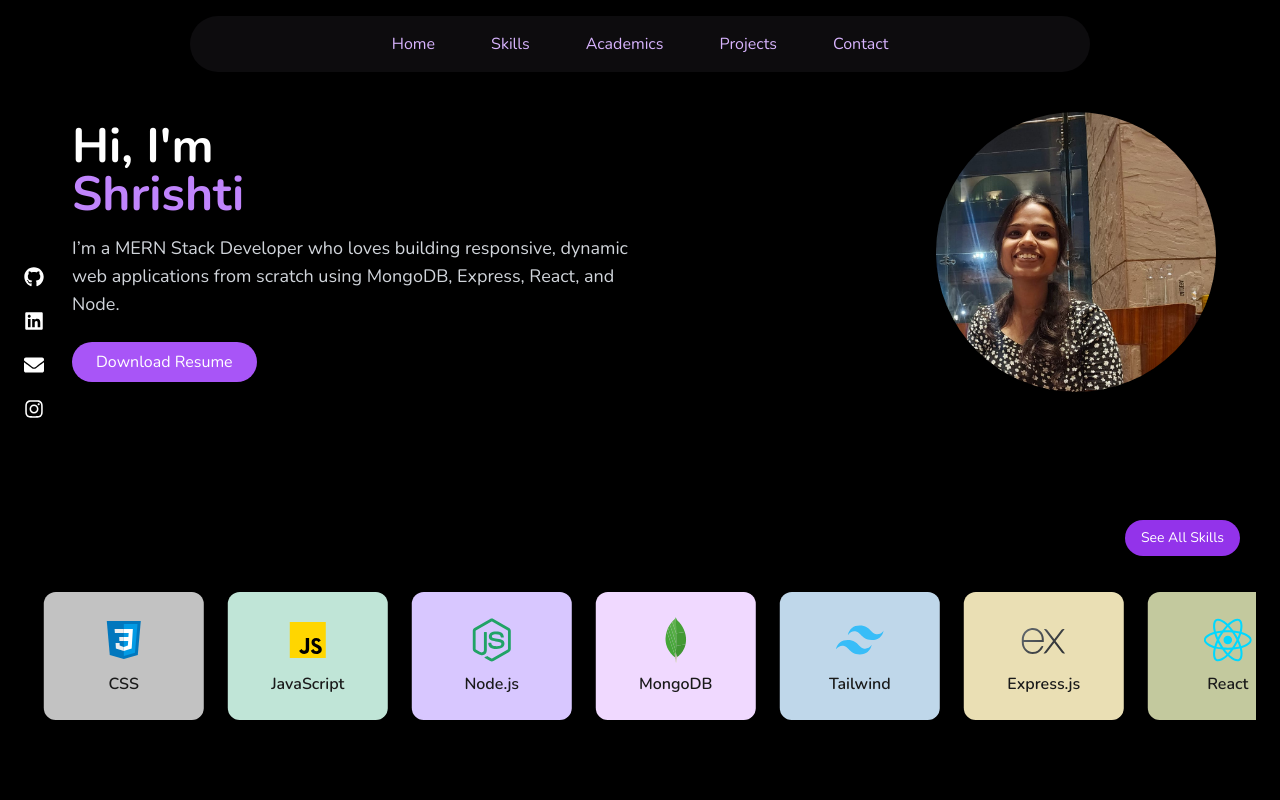
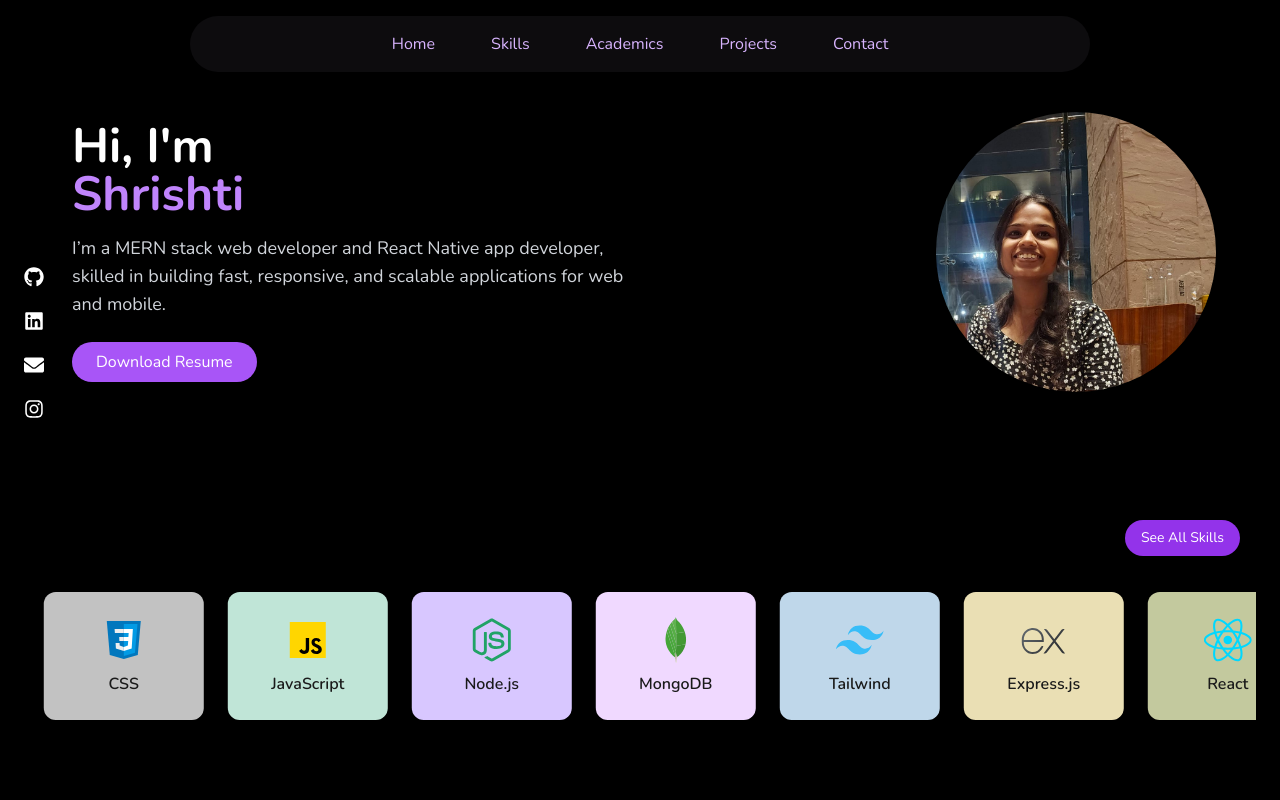
Before and after one commit to shrishti0212/my-portfolio, a React (Vite) app: page / in a window 1280 px wide. Shown: the top 800 px of the page. Built offline with nearby package versions, Linux system fonts and the light colour scheme; the HTML template or start-up script is replaced by a standard one.

Commit message:
done👍

```diff
--- a/src/components/Home.jsx
+++ b/src/components/Home.jsx
@@ -33,7 +33,7 @@ const Home = () => {
           </h1>
 
           <p className="mt-4 text-base sm:text-lg text-gray-300 leading-relaxed">
-            I’m a MERN Stack Developer who loves building responsive, dynamic web applications from scratch using MongoDB, Express, React, and Node.
+          I’m a MERN stack web developer and React Native app developer, skilled in building fast, responsive, and scalable applications for web and mobile.
           </p>
 
           <a
--- a/src/components/SkillsSection.jsx
+++ b/src/components/SkillsSection.jsx
@@ -77,7 +77,7 @@ const SkillsSection = () => {
               <img src={profile} alt="Shrishti" className="w-full h-full object-cover" />
             </div>
             <h3 className="font-bold text-base lg:text-lg">Shrishti Mishra</h3>
-            <p className="text-xs lg:text-sm text-gray-400">MERN Stack Developer</p>
+            <p className="text-xs lg:text-sm text-gray-400">Full Stack Developer</p>
           </div>
 
           <div className="flex justify-center space-x-3 text-purple-400 mb-4 text-xs lg:text-sm">
```
